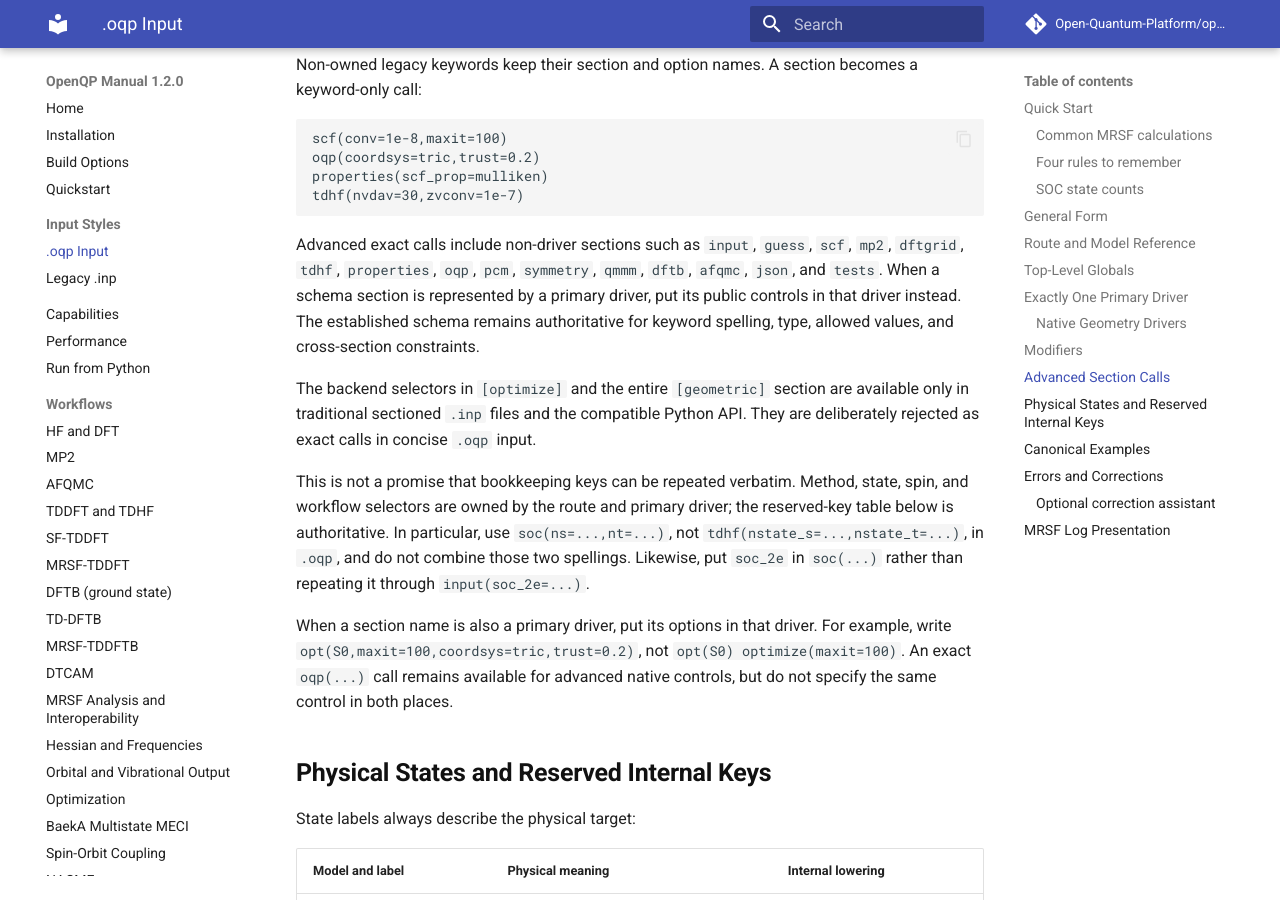
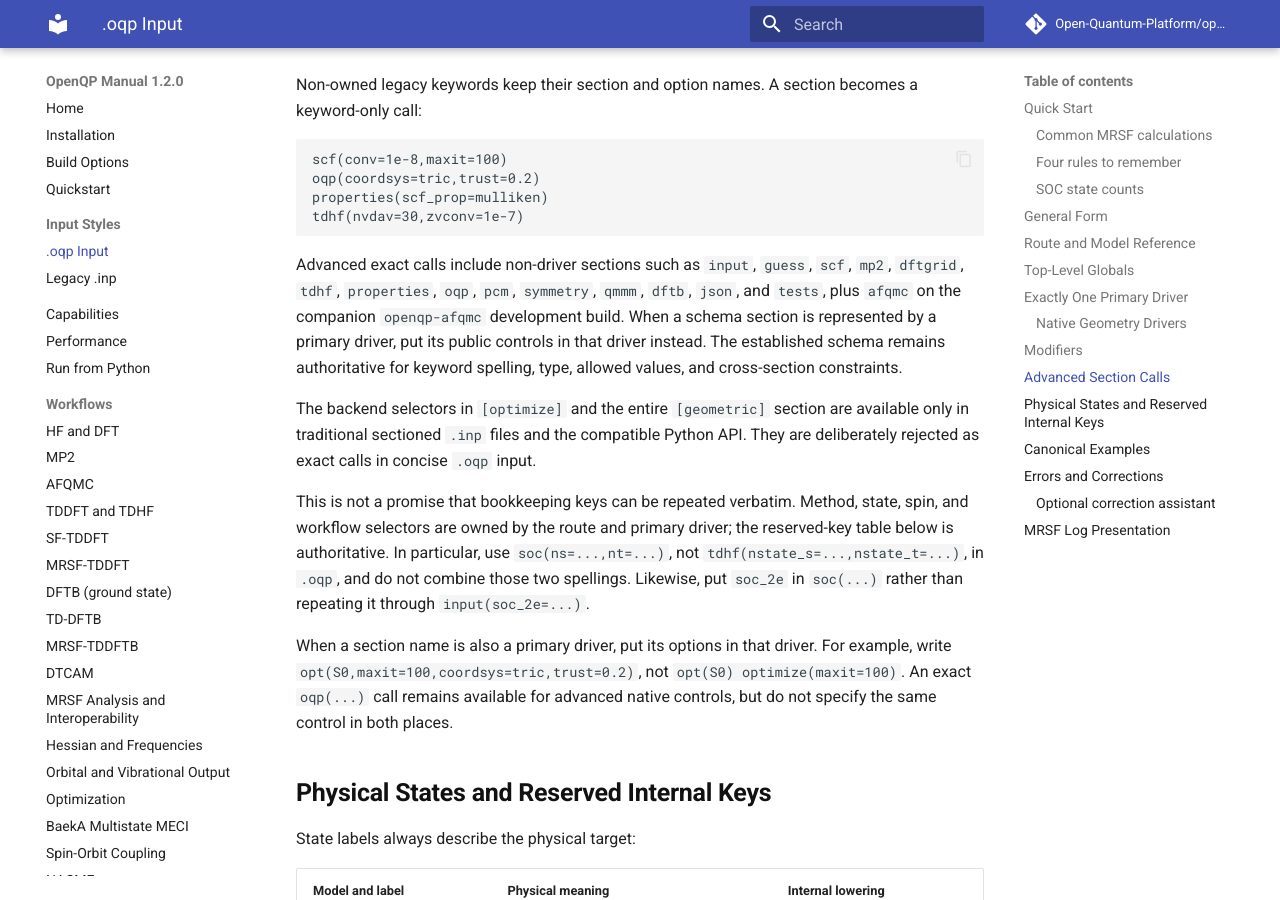
Before and after one commit to Open-Quantum-Platform/openqp-docs, an MkDocs documentation site: the page built from docs/oqp-input.md, in a window 1280 px wide and 900 px high, scrolled down 12794 px. Built offline with MkDocs 1.6.1 and Material for MkDocs 9.7.7, drawn with Linux system fonts in a browser that asks for light colours; comment, search, counter and statistics services are not loaded; some of the changed text lies outside the part shown.

Commit message:
docs(afqmc): mark the shared-page AFQMC entries as companion-build only
The afqmc.md and workflows/afqmc.md pages both open with the "companion
development build required" warning, but the entries this PR adds to the
three SHARED reference pages carried no such marker, so each one reads as a
plain statement about OpenQP:

  - keywords/input.md listed afqmc among [input] method values, though
    input_checker.py METHODS is {hf, tdhf, mp2, ccsd, ccsd(t), dftb, xtb};
  - oqp-input.md offered afqmc/BASIS and listed afqmc among the exact-call
    sections, though oqp_input.py SECTION_NAMES has no afqmc;
  - keywords/index.md listed [afqmc] beside the real schema sections.

That contradicted this PR's own workflow page, which states OpenQP "does not
recognize [input] method=afqmc or the afqmc(...) section call". Carry the
caveat onto each shared entry, using the page's existing "development
preview" phrasing convention.

Co-Authored-By: Claude <noreply@anthropic.com>

```diff
--- a/docs/oqp-input.md
+++ b/docs/oqp-input.md
@@ -181,7 +181,7 @@ roots.
 | SF-TDHF | `sf-tdhf(nstate=N)/BASIS` |
 | MRSF-TDHF | `mrsf-tdhf(nstate=N)/BASIS` |
 | UMRSF-TDHF | `umrsf-tdhf(nstate=N)/BASIS` |
-| AFQMC with a mean-field trial | `afqmc/BASIS` |
+| AFQMC with a mean-field trial | `afqmc/BASIS` (requires the companion `openqp-afqmc` development build; not recognized by OpenQP itself) |
 | Ground-state SCC-DFTB | `dftb` |
 | Ground-state non-SCC DFTB0 | `dftb0`; `dftb-noscc` and `dftb-nonscc` are accepted input aliases |
 | TD-DFTB | `tddftb(nstate=N)` |
@@ -502,7 +502,8 @@ tdhf(nvdav=30,zvconv=1e-7)
 
 Advanced exact calls include non-driver sections such as `input`, `guess`,
 `scf`, `mp2`, `dftgrid`, `tdhf`, `properties`, `oqp`, `pcm`, `symmetry`, `qmmm`,
-`dftb`, `afqmc`, `json`, and `tests`. When a schema section is represented by a primary
+`dftb`, `json`, and `tests`, plus `afqmc` on the companion `openqp-afqmc`
+development build. When a schema section is represented by a primary
 driver, put its public controls in that driver instead. The established schema
 remains authoritative for keyword spelling, type, allowed values, and
 cross-section constraints.
```
Also changed, not shown: docs/keywords/index.md (+1 -1 lines), docs/keywords/input.md (+1 -1 lines).
